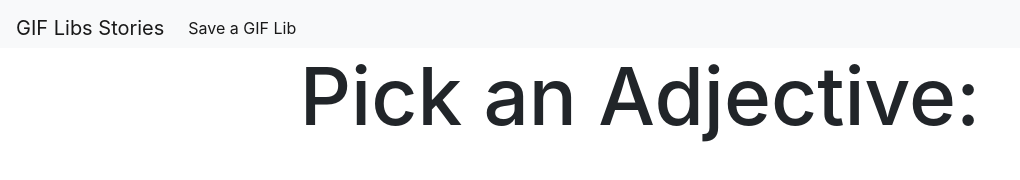
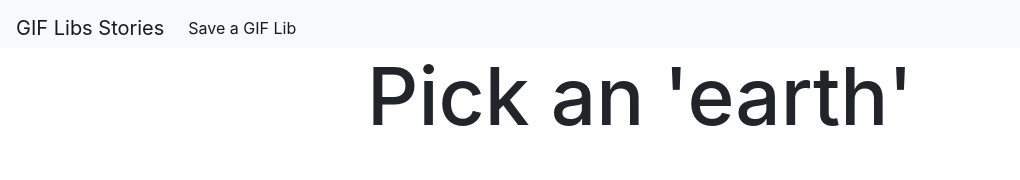
Before and after one commit to ericmbudd/gif-libs, a plain HTML site: page index.html in a window 1280 px wide. Both pictures are taken after a click on the button "Create". Shown: the whole page, without its empty margins (0-1020 px from the left). Drawn offline with nearby package versions, Linux system fonts and the light colour scheme; no server answers.

Commit message:
make dynamic pick word text

```diff
--- a/index.html
+++ b/index.html
@@ -58,7 +58,8 @@
   </div>
   <div id="picker" class="container-fluid text-center align-center col-xl-12 col-lg-12 col-md-12 col-sm-12 col-xs-12">
     <div class="wordtype">
-      <h2>Pick an Adjective:</h2>
+      <h2 id="pickWord" class="d-inline col-xl-6 col-lg-6 col-md-6 col-sm-6 col-xs-6">Pick</h2>
+      <h2 id="searchWord" class="d-inline pl-0 col-xl-6 col-lg-6 col-md-6 col-sm-6 col-xs-6"></h2>
     </div>
     <!-- gifs to pick from will be added here -->
   </div>
@@ -69,7 +70,7 @@
 
 
   <script type="text/javascript "></script>
-  <script type="text/javascript " src="https://code.jquery.com/jquery-3.3.1.js "></script>
+  <script type="text/javascript " src="https://code.jquery.com/jquery-3.3.1.min.js "></script>
   <script src="https://cdnjs.cloudflare.com/ajax/libs/popper.js/1.12.9/umd/popper.min.js " integrity="sha384-ApNbgh9B+Y1QKtv3Rn7W3mgPxhU9K/ScQsAP7hUibX39j7fakFPskvXusvfa0b4Q " crossorigin="anonymous "></script>
   <script src="https://maxcdn.bootstrapcdn.com/bootstrap/4.0.0/js/bootstrap.min.js " integrity="sha384-JZR6Spejh4U02d8jOt6vLEHfe/JQGiRRSQQxSfFWpi1MquVdAyjUar5+76PVCmYl " crossorigin="anonymous "></script>
   <script type="text/javascript " src="src/main.js "></script>
--- a/src/main.js
+++ b/src/main.js
@@ -7,7 +7,7 @@ $(document).ready(function() {
   let savedSearch = {}
   let storyData = [{
       line: "Once upon a time, there was a beautiful knight named Darleen",
-      searchTerm: "knight"
+      searchTerm: "earth"
     },
     {
       line: "who, by his valiant vitality, saved the kingdom from the stupid",
@@ -31,9 +31,8 @@ $(document).ready(function() {
   function getSearchTerm() {
     console.log("search on index " + renderIndex);
     let urlStem = 'https://api.giphy.com/v1/gifs/search?api_key=CTnSxefMIGBG1JxWvBr6zVvKSLu7FQAw&q='
-    let urlTail = '&limit=25&offset=0&rating=PG&lang=en'
+    let urlTail = '&limit=25&offset=0&rating=G&lang=en'
     let url = urlStem + storyData[renderIndex].searchTerm + urlTail
-    // let url = "https://api.giphy.com/v1/gifs/search?api_key=CTnSxefMIGBG1JxWvBr6zVvKSLu7FQAw&q=knight&limit=25&offset=0&rating=PG&lang=en"
 
 
     // $("#image")[0].href = "";
@@ -79,7 +78,6 @@ $(document).ready(function() {
       // console.log("newIframe = " + newIframe);
       newContainer.append(newIframe)
       newRow.append(newContainer)
-
     }
     renderIndex++
 
@@ -106,6 +104,8 @@ $(document).ready(function() {
     console.log("clicked on picker, renderIndex =" + renderIndex);
     console.log("clicked on picker, screenIndex =" + screenIndex);
 
+
+
     // console.log(event);
     if (screenIndex > 0) {
       storyData[screenIndex - 1].lineGif = event.target.children[0].src
@@ -121,6 +121,15 @@ $(document).ready(function() {
           $('#pickerRow' + (screenIndex - 1)).remove()
         }
         $('#pickerRow' + screenIndex).slideDown('1000', function() {}).css('display', 'flex')
+
+        let firstLetter = storyData[screenIndex].searchTerm[0].toLowerCase()
+        if (firstLetter === 'a' || firstLetter === 'e' || firstLetter === 'i' || firstLetter === 'o' || firstLetter === 'u') {
+          $('#pickWord').text('Pick an')
+        } else {
+          $('#pickWord').text('Pick a')
+        }
+        $('#searchWord').text("'" + storyData[screenIndex].searchTerm + "'")
+
         screenIndex++
       }, 500);
 
```
